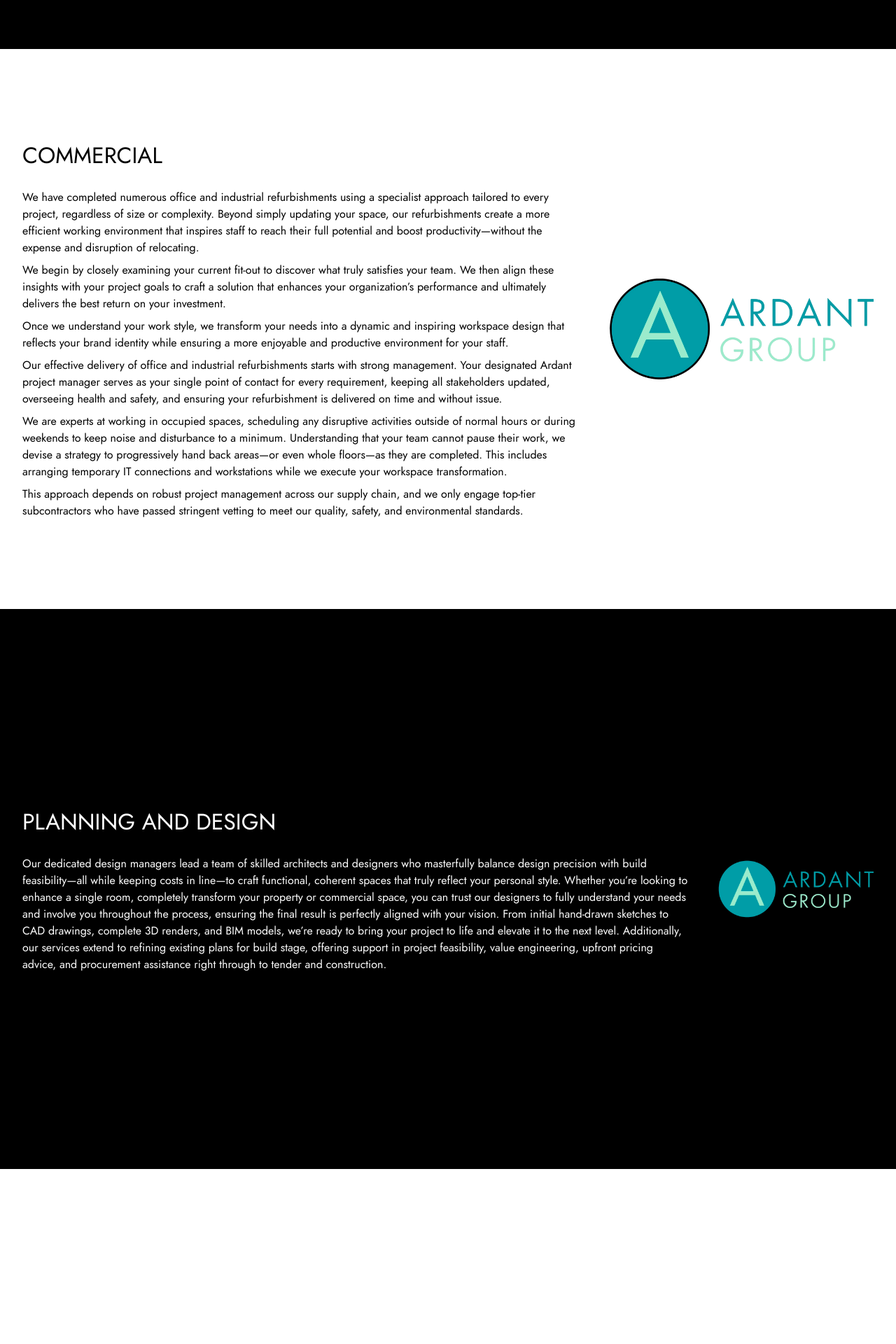
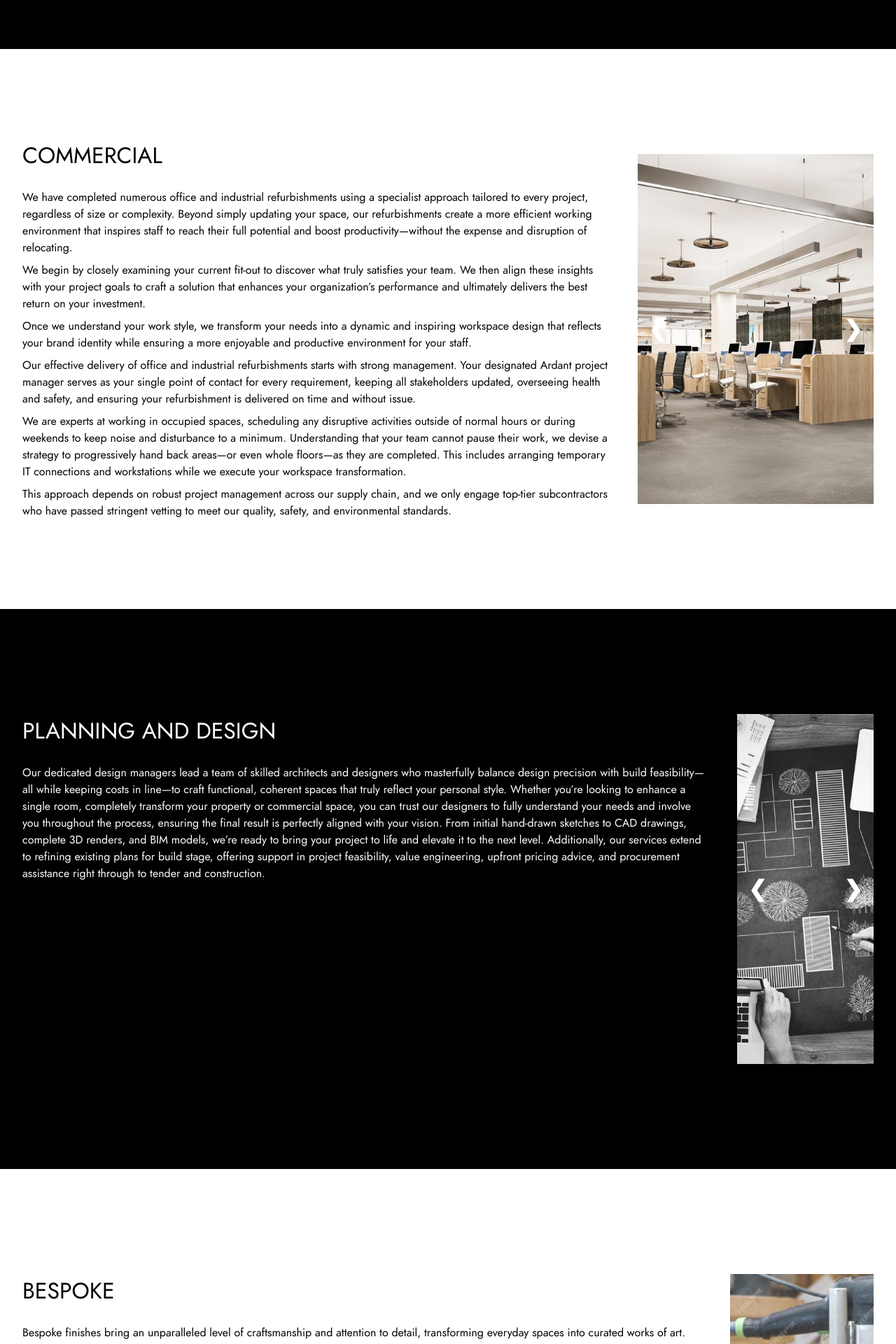
Before and after one commit to josepheid/ardant, a React (Vite) app: page / in a window 1280 px wide. Shown: the part 2330-4250 px from the top of the page at 70% size. Built offline with nearby package versions, Linux system fonts and the light colour scheme.

Commit message:
rest of the sections

```diff
--- a/src/components/Bespoke/Bespoke.tsx
+++ b/src/components/Bespoke/Bespoke.tsx
@@ -1,19 +1,24 @@
-import { Text, Center, VStack, Stack, Image } from "@chakra-ui/react";
-import ardentLogo from "../../assets/ardent.png";
+import { Text, Center, VStack, Stack } from "@chakra-ui/react";
+import woodwork2 from "../../assets/woodwork2.jpg";
+import woodwork from "../../assets/woodwork.jpg";
+import lobby from "../../assets/lobby.jpg";
+
+import Carousel from "../Carousel/Carousel";
 
 export default function Bespoke() {
+    const images = [woodwork2, woodwork, lobby];
     return (
         <Center
             id="bespoke"
             backgroundColor="white"
             py={{ base: "6rem", md: "8rem" }}
-            px={{ base: "4rem", md: "2rem" }}
+            px={{ base: "2rem", md: "2rem" }}
             minHeight={"100vh"}
         >
             <Stack direction={{ base: "column", md: "row" }} gap="10">
                 <VStack color={"black"} alignItems={"start"}>
                     <Text as="h1" fontSize={"2rem"} pb="1rem">
-                        ABOUT US
+                        BESPOKE
                     </Text>
                     <Text fontSize={"1rem"}>
                         Bespoke finishes bring an unparalleled level of
@@ -35,9 +40,7 @@ export default function Bespoke() {
                         visitors alike.
                     </Text>
                 </VStack>
-                <Center>
-                    <Image src={ardentLogo} />
-                </Center>
+                <Carousel images={images} />
             </Stack>
         </Center>
     );
--- a/src/components/Carousel/Carousel.tsx
+++ b/src/components/Carousel/Carousel.tsx
@@ -10,7 +10,7 @@ const Carousel = ({ images }: { images: string[] }) => {
         const startTimer = () => {
             return setInterval(() => {
                 setCurrentIndex((prevIndex) => (prevIndex + 1) % images.length);
-            }, 3000);
+            }, 15000);
         };
 
         const intervalId = startTimer();
@@ -24,7 +24,7 @@ const Carousel = ({ images }: { images: string[] }) => {
             clearInterval(timer);
             const newTimer = setInterval(() => {
                 setCurrentIndex((prevIndex) => (prevIndex + 1) % images.length);
-            }, 3000);
+            }, 15000);
             setTimer(newTimer);
         }
     }, [currentIndex]);
--- a/src/components/Commercial/Commercial.tsx
+++ b/src/components/Commercial/Commercial.tsx
@@ -1,13 +1,16 @@
-import { Text, Center, VStack, Stack, Image } from "@chakra-ui/react";
-import ardentLogo from "../../assets/ardent.png";
+import { Text, Center, VStack, Stack } from "@chakra-ui/react";
+import office from "../../assets/office.jpg";
+import bathroom from "../../assets/bathroom.jpg";
+import Carousel from "../Carousel/Carousel";
 
 export default function Commercial() {
+    const images = [office, bathroom];
     return (
         <Center
             id="commercial"
             backgroundColor="white"
             py={{ base: "6rem", md: "8rem" }}
-            px={{ base: "4rem", md: "2rem" }}
+            px={{ base: "2rem", md: "2rem" }}
             minHeight={"100vh"}
         >
             <Stack direction={{ base: "column", md: "row" }} gap="10">
@@ -66,9 +69,7 @@ export default function Commercial() {
                         our quality, safety, and environmental standards.
                     </Text>
                 </VStack>
-                <Center>
-                    <Image src={ardentLogo} />
-                </Center>
+                <Carousel images={images} />
             </Stack>
         </Center>
     );
--- a/src/components/PlanningAndDesign/PlanningAndDesign.tsx
+++ b/src/components/PlanningAndDesign/PlanningAndDesign.tsx
@@ -1,13 +1,17 @@
-import { Text, Center, VStack, Stack, Image } from "@chakra-ui/react";
-import ardentLogo from "../../assets/ardent.png";
+import { Text, Center, VStack, Stack } from "@chakra-ui/react";
+import drawing from "../../assets/drawing.jpg";
+import sketch from "../../assets/sketch.jpg";
+
+import Carousel from "../Carousel/Carousel";
 
 export default function PlanningAndDesign() {
+    const images = [drawing, sketch];
     return (
         <Center
             id="planning-and-design"
             backgroundColor="black"
             py={{ base: "6rem", md: "8rem" }}
-            px={{ base: "4rem", md: "2rem" }}
+            px={{ base: "2rem", md: "2rem" }}
             minHeight={"100vh"}
         >
             <Stack direction={{ base: "column", md: "row" }} gap="10">
@@ -36,9 +40,7 @@ export default function PlanningAndDesign() {
                         construction.
                     </Text>
                 </VStack>
-                <Center>
-                    <Image src={ardentLogo} />
-                </Center>
+                <Carousel images={images} />
             </Stack>
         </Center>
     );
--- a/src/components/Residential/Residential.tsx
+++ b/src/components/Residential/Residential.tsx
@@ -13,11 +13,11 @@ export default function Residential() {
             id="residential"
             backgroundColor="black"
             py={{ base: "6rem", md: "8rem" }}
-            px={{ base: "4rem", md: "2rem" }}
+            px={{ base: "2rem", md: "2rem" }}
             minHeight={"100vh"}
         >
             <Stack direction={{ base: "column", md: "row" }} gap="10">
-                <VStack color={"white"} alignItems={"start"} width={"100%"}>
+                <VStack color={"white"} alignItems={"start"}>
                     <Text as="h1" fontSize={"2rem"} pb="1rem">
                         RESIDENTIAL
                     </Text>
```
